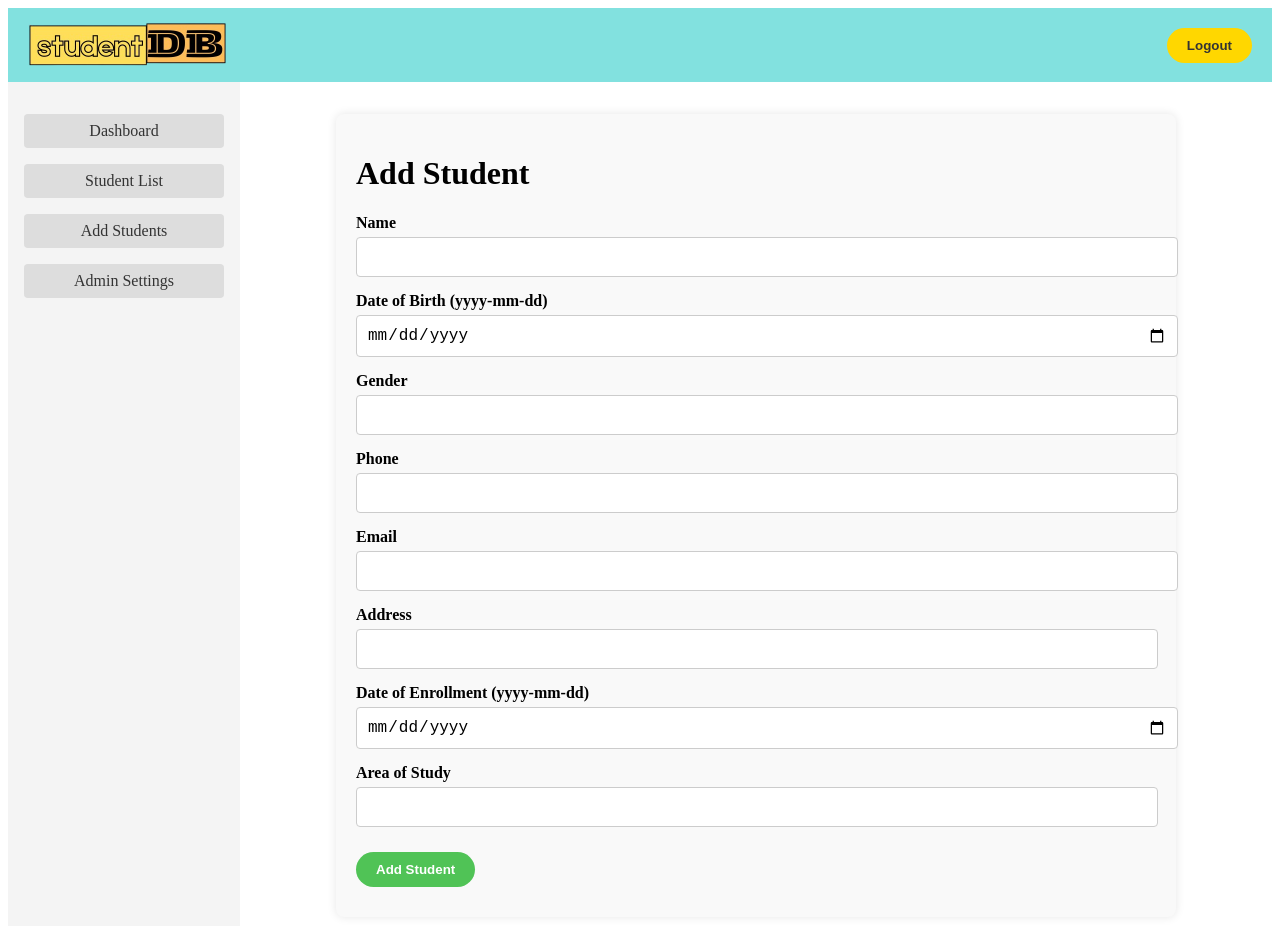
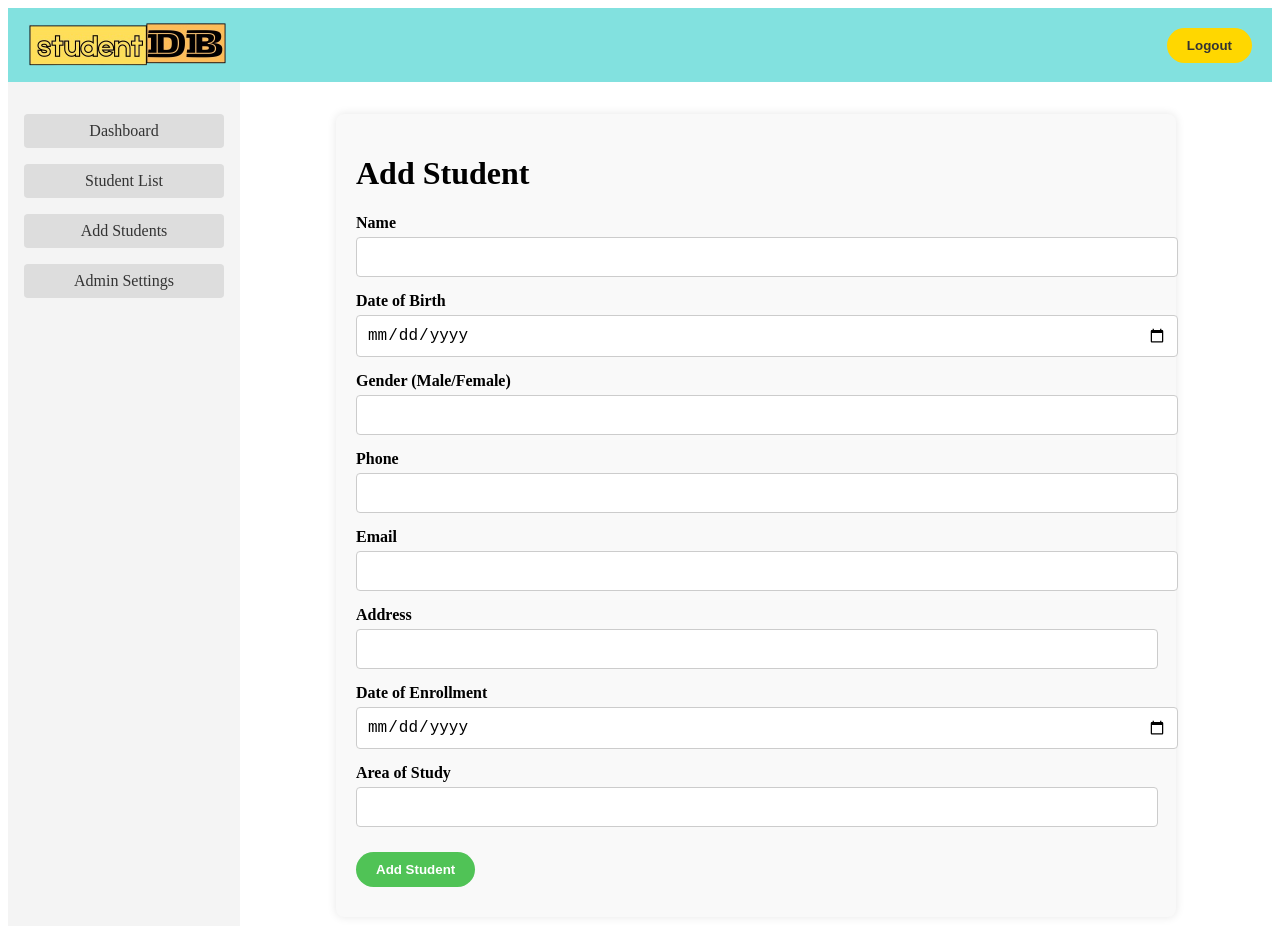
Before and after one commit to emanoj1/studentdb-client, a React (Create React App) app: page /add-student in a window 1280 px wide. Shown: the top 926 px of the page. Built offline with nearby package versions, Linux system fonts and the light colour scheme; sample sign-in values are in the browser's storage.

Commit message:
Update labels on form

```diff
--- a/src/components/AddStudent.js
+++ b/src/components/AddStudent.js
@@ -61,11 +61,11 @@ function AddStudent() {
           <input type="text" name="name" value={formData.name} onChange={handleChange} required />
         </div>
         <div className="form-group">
-          <label>Date of Birth (yyyy-mm-dd)</label>
+          <label>Date of Birth </label>
           <input type="date" name="dateOfBirth" value={formData.dateOfBirth} onChange={handleChange} required />
         </div>
         <div className="form-group">
-          <label>Gender</label>
+          <label>Gender (Male/Female)</label>
           <input type="text" name="gender" value={formData.gender} onChange={handleChange} required />
         </div>
         <div className="form-group">
@@ -81,7 +81,7 @@ function AddStudent() {
           <input type="text" name="address" value={formData.address} onChange={handleChange} required />
         </div>
         <div className="form-group">
-          <label>Date of Enrollment (yyyy-mm-dd)</label>
+          <label>Date of Enrollment </label>
           <input type="date" name="dateOfEnrollment" value={formData.dateOfEnrollment} onChange={handleChange} required />
         </div>
         <div className="form-group">
```
